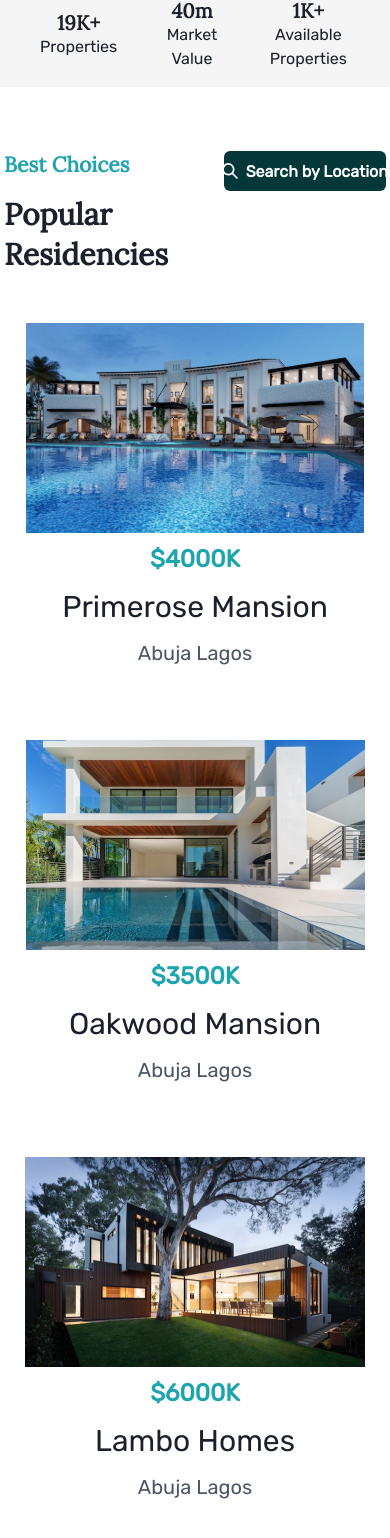
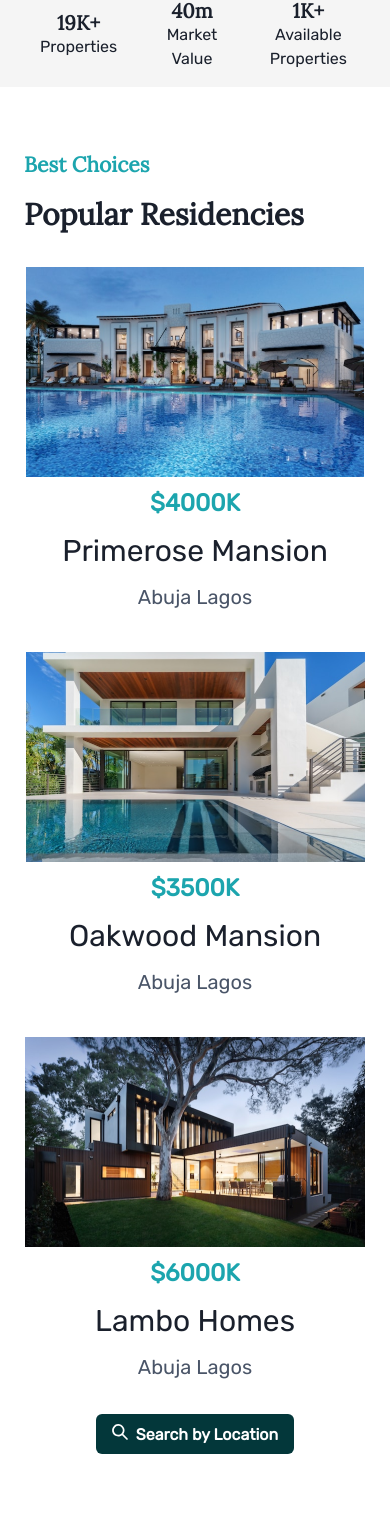
Before and after one commit to Ajyupdate/freestyle, a Next.js app: page / in a window 390 px wide. Shown: the part 925-2463 px from the top of the page. Built offline with nearby package versions, Linux system fonts and the light colour scheme.

Commit message:
best choice mobile

```diff
--- a/component/BestChoice.tsx
+++ b/component/BestChoice.tsx
@@ -18,7 +18,7 @@ interface FeatureProps {
 const Feature = ({ title, location, money, icon }: FeatureProps) => {
   return (
 
-    <Stack align={{base: 'center',  }} m={4}>
+    <Stack align={{base: 'center',  }}>
       <Flex
 
         >
@@ -33,7 +33,7 @@ const Feature = ({ title, location, money, icon }: FeatureProps) => {
 
 export default function SimpleThreeColumns() {
   return (
-    <Box px={{base:1, md:16}} mt={12}>
+    <Box px={[6,8]} mt={12}>
 
         <Flex
 
@@ -45,7 +45,12 @@ export default function SimpleThreeColumns() {
 
             <Spacer/>
 
-            <Button  mt={4} leftIcon={<SearchIcon />}  colorScheme='teal' bg='#03373A' variant='solid'>
+            <Button
+             mt={4}
+             leftIcon={<SearchIcon />}
+             colorScheme='teal' bg='#03373A' variant='solid'
+             display={{base: 'none', md: 'block'}}
+             >
                 Search by Location
             </Button>
         </Flex>
@@ -76,6 +81,19 @@ export default function SimpleThreeColumns() {
           }
         />
       </SimpleGrid>
+
+      <Stack align={'center'} mt={4}>
+      <Button
+        mt={4}
+        leftIcon={<SearchIcon />}
+        colorScheme='teal' bg='#03373A' variant='solid'
+        display={{base: 'block', md: 'none'}}
+        >
+          Search by Location
+      </Button>
+      </Stack>
+
+
     </Box>
   );
 }
```
